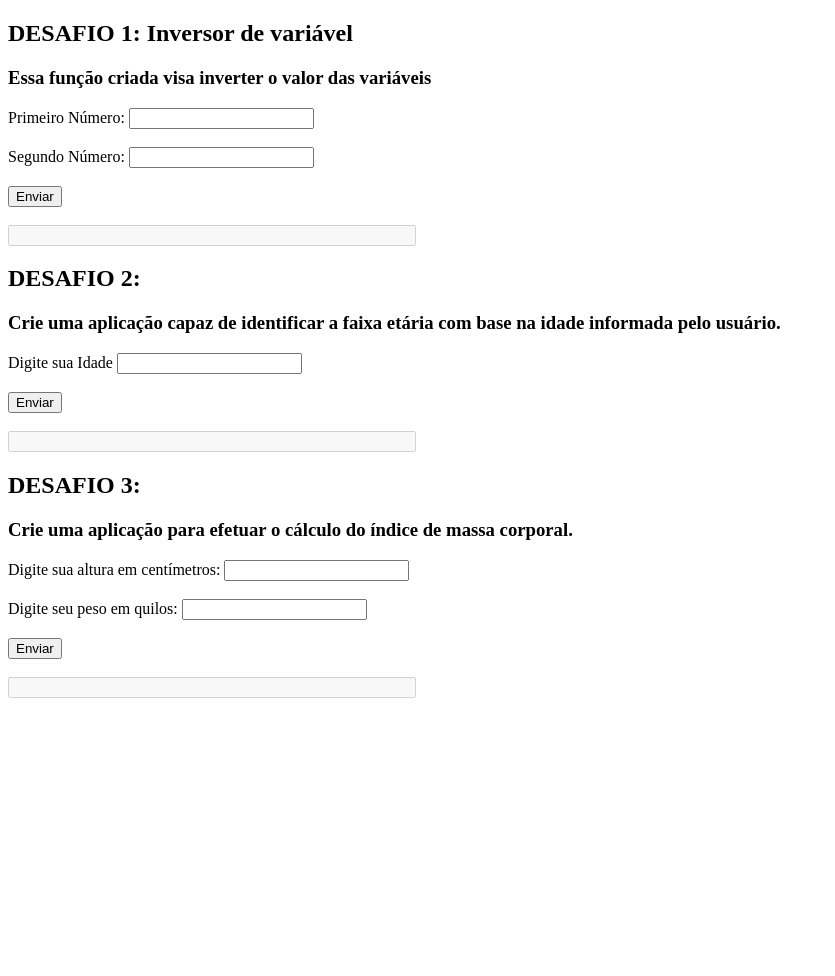
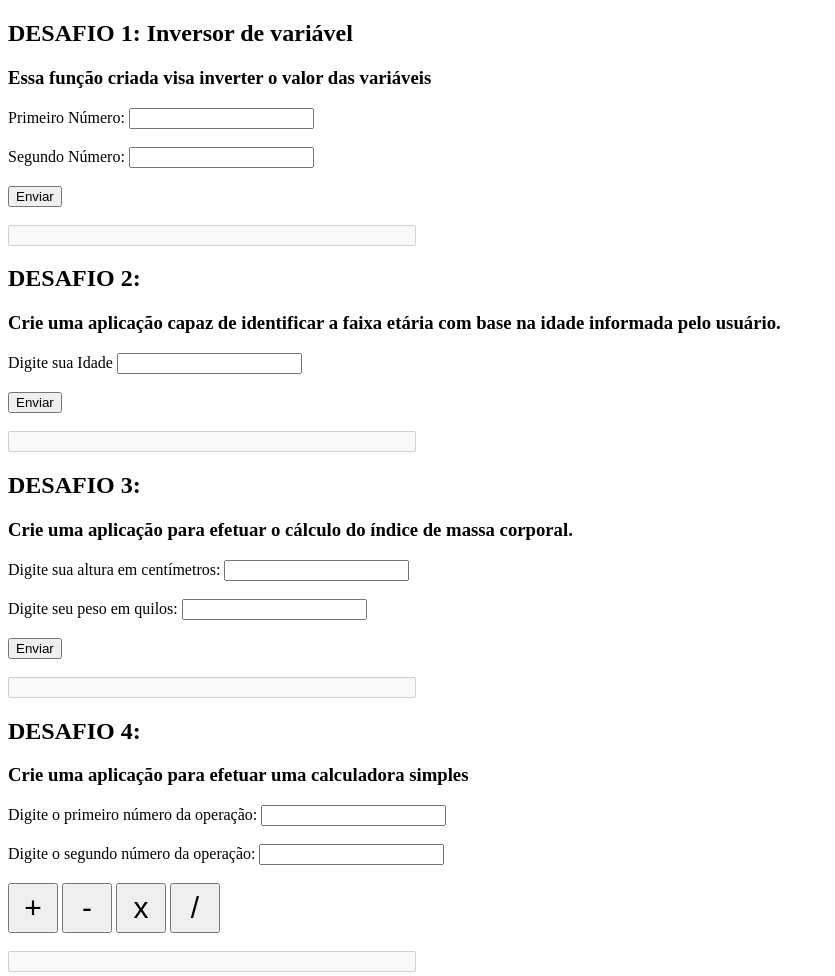
Before and after one commit to vggd18/Desafios-JavaScript, a plain HTML site: page index.html in a window 1280 px wide. Shown: the whole page, without its empty margins (0-835 px from the left). Before the commit the page ends 800 px from the top, so only its background shows below. Drawn offline with Linux system fonts and the light colour scheme.

Commit message:
Polida extra/desafio 4

```diff
--- a/index.html
+++ b/index.html
@@ -44,8 +44,24 @@
         </form>
 
 
-        <!--<h2>DESAFIO 4:</h2>
-        <h3>Crie uma aplicação para efetuar cálculo aritméticos das 4 operações básicas.</h3>-->
+        <h2>DESAFIO 4:</h2>
+        <h3>Crie uma aplicação para efetuar uma calculadora simples</h3>
+        <form>
+
+            <label for="num1">Digite o primeiro número da operação: </label>
+            <input type="text" id="num1" name="num1"><br><br>
+
+            <label for="num2">Digite o segundo número da operação: </label>
+            <input type="text" id="num2" name="num2"><br><br>
+
+            <input type="button" value="+" onclick="soma(parseInt(getElementById('num1').value), parseInt(getElementById('num2').value))" class="operadores">
+            <input type="button" value="-" onclick="subtracao(parseInt(getElementById('num1').value), parseInt(getElementById('num2').value))" class="operadores">
+            <input type="button" value="x" onclick="multiplicacao(parseInt(getElementById('num1').value), parseInt(getElementById('num2').value))" class="operadores">
+            <input type="button" value="/" onclick="divisao(parseInt(getElementById('num1').value), parseInt(getElementById('num2').value))" class="operadores">
+            <br><br>
+
+            <input type="text" disabled="disabled" id="calculadora" class="resultados">
+        </form>
 
         <script src="script.js"></script>
     </body>
--- a/script.js
+++ b/script.js
@@ -65,3 +65,17 @@ function imc_calc(){
         document.getElementById('IMC').value = 'Seu IMC é: '+ Math.round(m) + ' | Obesidade Grau III.'
     }
 }
+
+//OPERAÇÕES MATEMATICAS
+function soma(n1,n2){
+    document.getElementById('calculadora').value = (n1+n2)
+}
+function subtracao(n1,n2){
+    document.getElementById('calculadora').value = (n1-n2)
+}
+function multiplicacao(n1,n2){
+    document.getElementById('calculadora').value = (n1*n2)
+}
+function divisao(n1,n2){
+    document.getElementById('calculadora').value = (n1/n2)
+}
--- a/style.css
+++ b/style.css
@@ -1,3 +1,8 @@
 .resultados{
     width: 400px;
 }
+.operadores{
+    height: 50px;
+    width: 50px;
+    font-size: 30px;
+}
```
